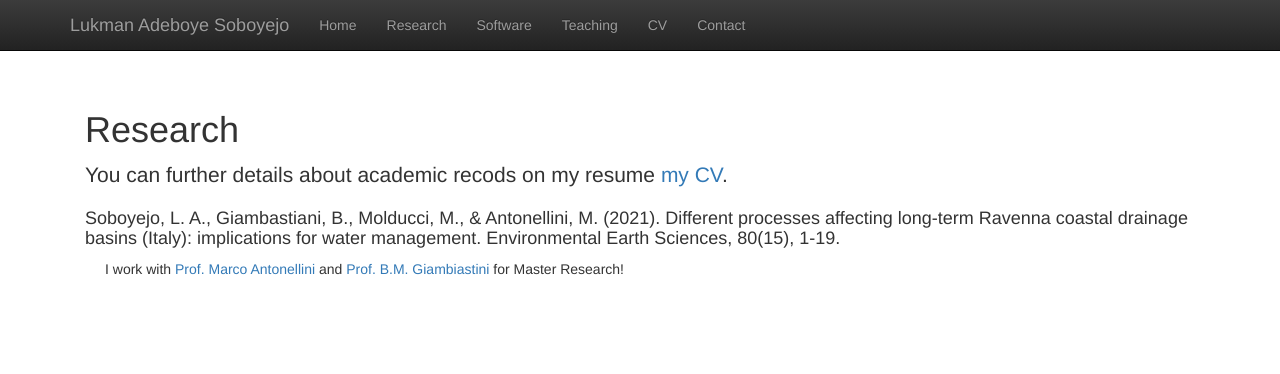
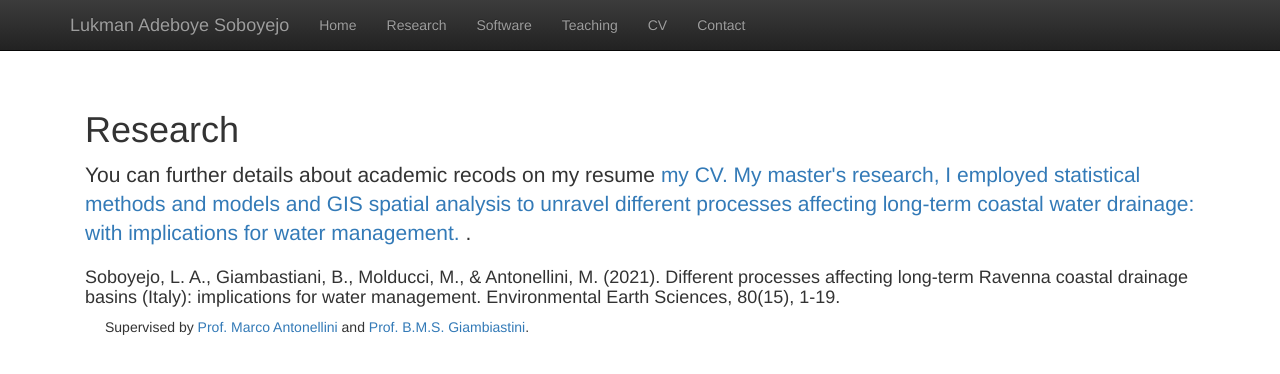
Before and after one commit to lukeng200/lukeng200.github.io, a Jekyll site: the page built from research.html, in a window 1280 px wide. Shown: the top 374 px of the page. Built offline with Jekyll 4.4.1, drawn with Linux system fonts in a browser that asks for light colours; nearby versions of some CDN libraries; library files that are not in the unit come from our copies.

Commit message:
research

```diff
--- a/research.html
+++ b/research.html
@@ -6,11 +6,11 @@ title:  'Research'
 <h1>Research</h1>
 
 <p class="lead">
-  You can further details about academic recods on my resume <a class="active" href="cv.html">my CV</a>.
+  You can further details about academic recods on my resume <a class="active" href="cv.html">my CV. My master's research, I employed statistical methods and models and GIS spatial analysis to unravel different processes affecting long-term coastal water drainage: with implications for water management. </a>.
 </p>
 <h4>Soboyejo, L. A., Giambastiani, B., Molducci, M., & Antonellini, M. (2021). Different processes affecting long-term Ravenna coastal drainage basins (Italy): implications for water management. Environmental Earth Sciences, 80(15), 1-19.</h4>
 <p class="content" style="padding:0px;margin:0px 20px 0px;">
-  I work with <a href = "https://www.unibo.it/sitoweb/m.antonellini/en">Prof. Marco Antonellini</a> and
-    <a href = "https://www.unibo.it/sitoweb/beatrice.giambastiani/en">Prof. B.M. Giambiastini</a> for Master Research!
+  Supervised by <a href = "https://www.unibo.it/sitoweb/m.antonellini/en">Prof. Marco Antonellini</a> and
+    <a href = "https://www.unibo.it/sitoweb/beatrice.giambastiani/en">Prof. B.M.S. Giambiastini</a>.
 </p>
 <br/>
```
